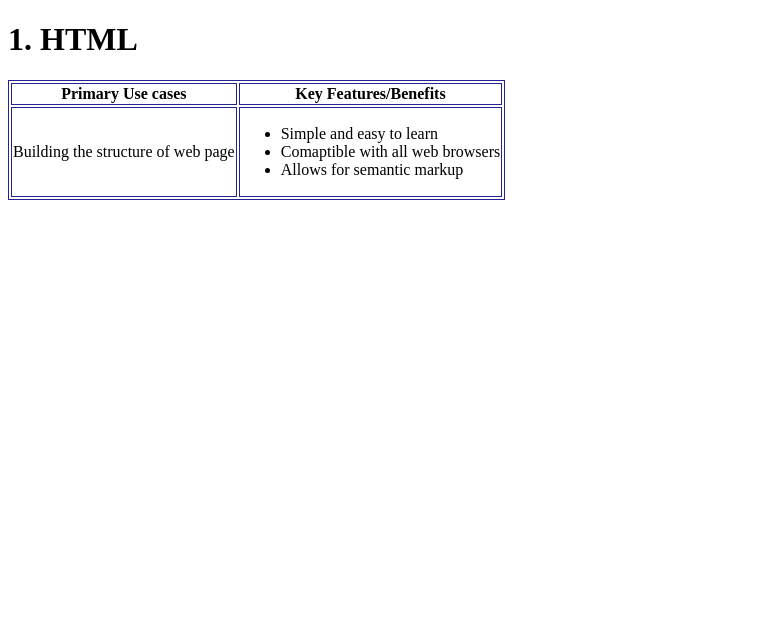
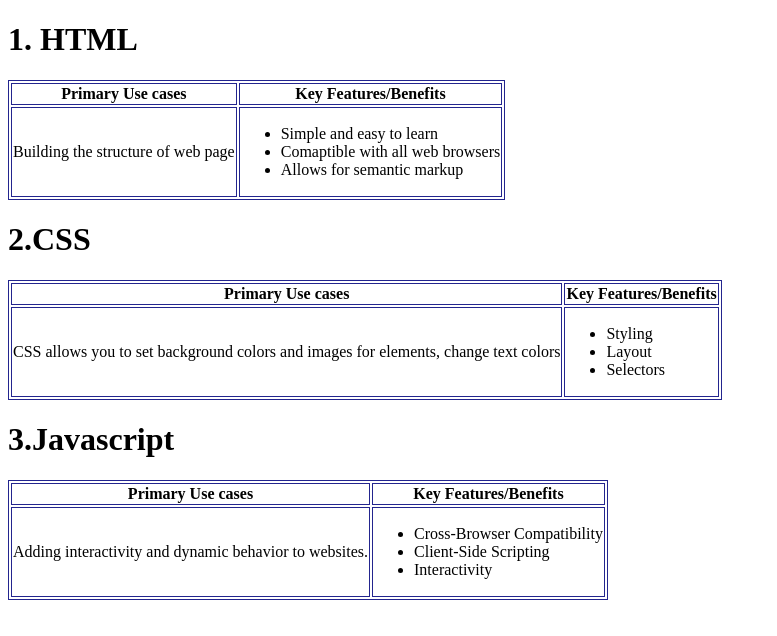
Before and after one commit to Rupam-Mondal/WEB_DEVELOPMENT, a plain HTML site: page Assignment 2/question6.html in a window 1280 px wide. Shown: the whole page, without its empty margins (0-777 px from the left). Drawn offline with Linux system fonts and the light colour scheme.

Commit message:
Update question6.html

```diff
--- a/Assignment 2/question6.html
+++ b/Assignment 2/question6.html
@@ -1,5 +1,14 @@
 <!DOCTYPE html>
 <html lang="en">
+<head>
+    <meta charset="UTF-8">
+    <meta name="viewport" content="width=device-width, initial-scale=1.0">
+    <title>Document</title>
+</head>
+<body>
+    <!DOCTYPE html>
+    <html lang="en">
+
     <head>
         <meta charset="UTF-8">
         <meta name="viewport" content="width=device-width, initial-scale=1.0">
@@ -15,6 +24,7 @@
             }
         </style>
     </head>
+
     <body>
         <h1>1. HTML</h1>
         <table>
@@ -33,5 +43,43 @@
                 </td>
             </tr>
         </table>
+        <h1>2.CSS</h1>
+        <table>
+            <tr>
+                <th colspan="3">Primary Use cases</th>
+                <th colspan="3">Key Features/Benefits</th>
+            </tr>
+            <tr>
+                <td rowspan="2" colspan="3">CSS allows you to set background colors and images for elements, change text colors</td>
+                <td colspan="3">
+                    <ul>
+                        <li style="text-align:left;">Styling</li>
+                        <li style="text-align: left;">Layout</li>
+                        <li style="text-align: left;">Selectors</li>
+                    </ul>
+                </td>
+            </tr>
+        </table>
+        <h1>3.Javascript</h1>
+        <table>
+            <tr>
+                <th colspan="3">Primary Use cases</th>
+                <th colspan="3">Key Features/Benefits</th>
+            </tr>
+            <tr>
+                <td rowspan="2" colspan="3">Adding interactivity and dynamic behavior to websites.
+                </td>
+                <td colspan="3">
+                    <ul>
+                        <li style="text-align:left;">Cross-Browser Compatibility</li>
+                        <li style="text-align: left;">Client-Side Scripting</li>
+                        <li style="text-align: left;">Interactivity</li>
+                    </ul>
+                </td>
+            </tr>
+        </table>
+    </body>
+
+    </html>
 </body>
 </html>
```
Lines whose indentation alone changed are shown as unchanged.
